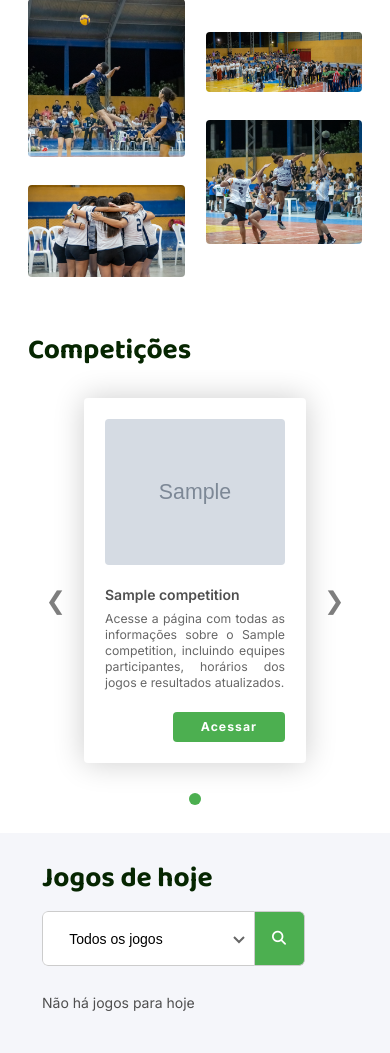
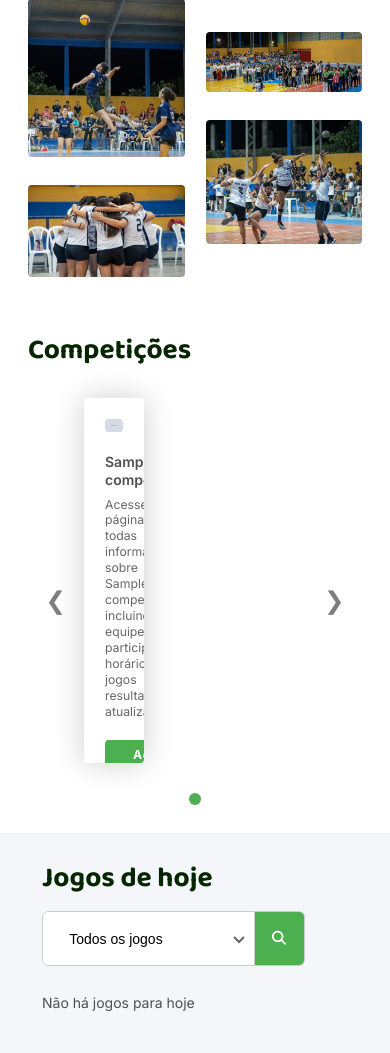
Before and after one commit to GustavoeDev/intercurso-ifpdf, a Django app: page / in a window 390 px wide. Shown: the part 728-1781 px from the top of the page. Run offline with Django 5.2, Linux system fonts and the light colour scheme; tables that the repository leaves empty hold one stand-in row (values such as "Sample post"); grey boxes marked "Sample" are stand-in pictures.

Commit message:
style: change layout from flex to grid for improved responsiveness in home.css

```diff
--- a/static/student/css/home.css
+++ b/static/student/css/home.css
@@ -151,9 +151,8 @@
   min-width: 100%;
   height: 100%;
 
-  display: flex;
-  justify-content: space-between;
-  align-items: center;
+  display: grid;
+  grid-template-columns: repeat(3, 1fr);
   gap: 1.5rem;
 }
 
```
